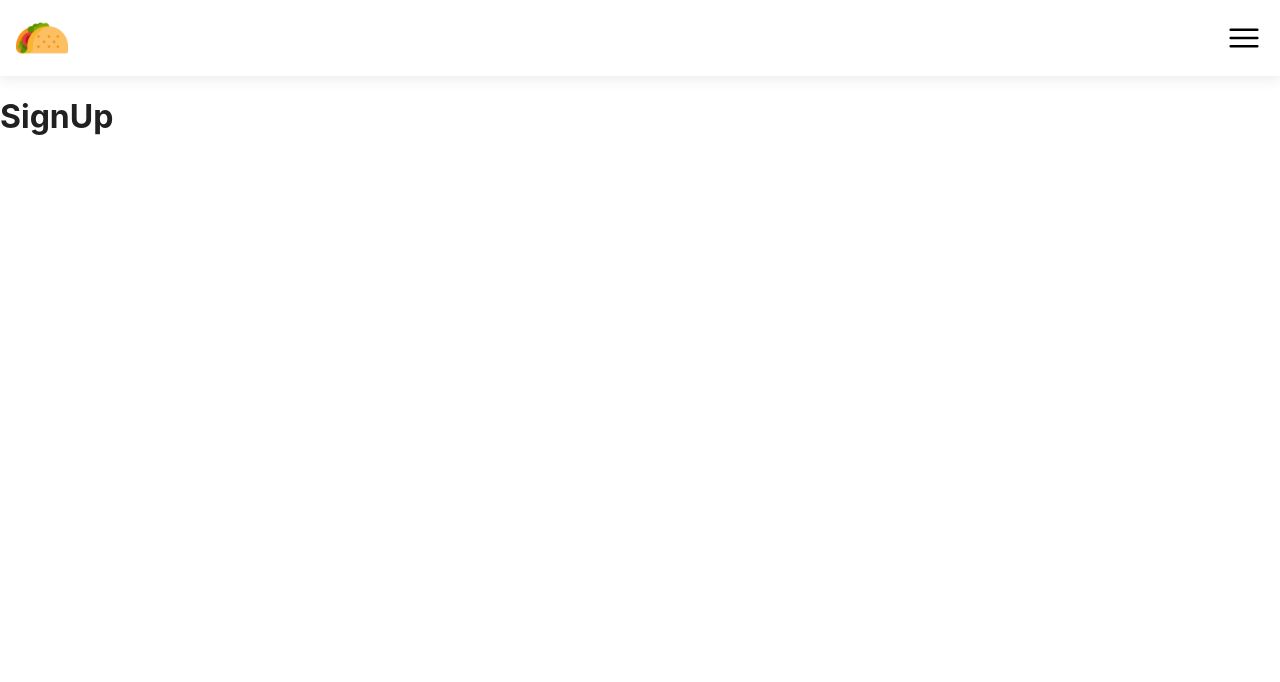
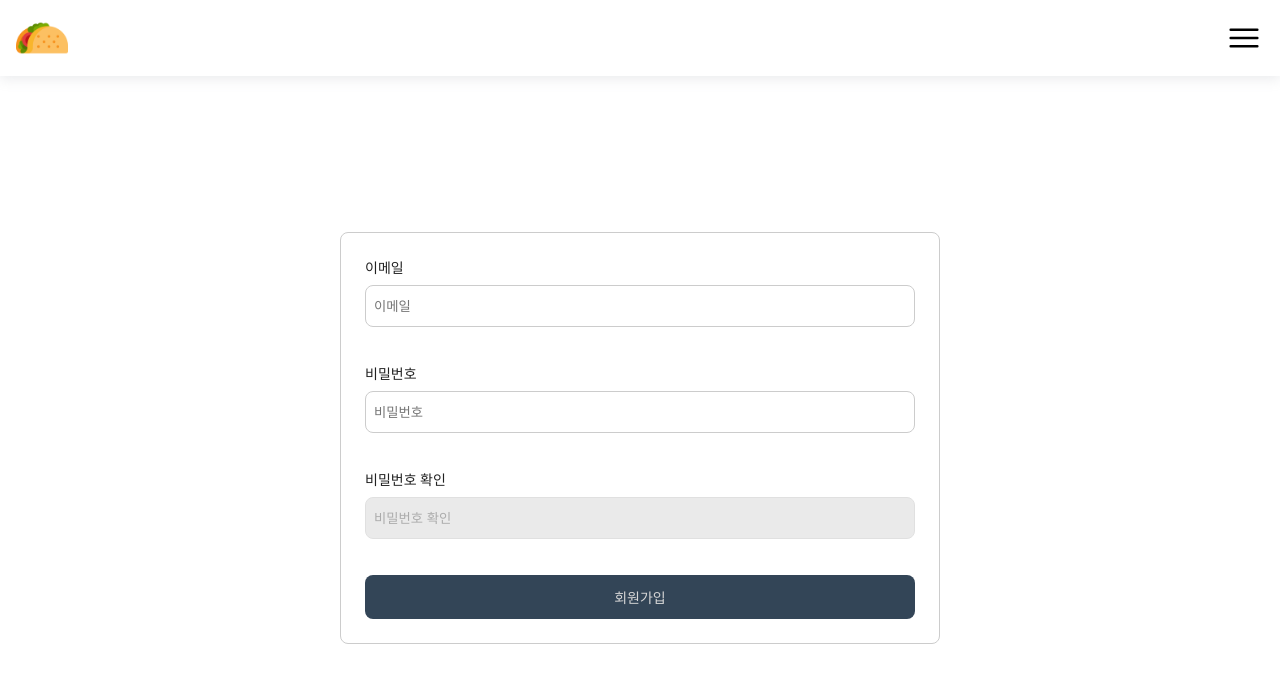
Before and after one commit to gouz7514/TACO, a React (Vite) app: page /signup in a window 1280 px wide. Shown: the top 682 px of the page. Built offline with nearby package versions, Linux system fonts and the light colour scheme; no server answers.

Commit message:
Add(page) : SignUp

```diff
--- a/src/pages/SignUp.tsx
+++ b/src/pages/SignUp.tsx
@@ -1,8 +1,130 @@
+import { useEffect } from "react"
+import { useNavigate } from "react-router-dom"
+import styled from "styled-components"
+
+import Button from "@/components/Atom/Button"
+import InputForm from "@/components/Organism/InputForm"
+import Input from "@/components/Molecule/Input"
+
+import supabase from "@/supabase/config"
+import useInput from "@/hooks/useInput"
+import { SIGN_UP_MESSAGE, ERROR_COMMON_MESSAGE } from "@/constants/constants"
+import { isEmail, isLongerThanSix, isSamePassword } from "@/util/validator"
+
+const SignUpStyle = styled.div`
+  height: calc(100vh - 108px);
+  display: flex;
+  justify-content: center;
+  align-items: center;
+`
+
 const SignUp = () => {
+  const navigate = useNavigate()
+
+  const {
+    value: emailValue,
+    isValid: emailValid,
+    isError: emailError,
+    valueChangeHandler: emailChangeHandler,
+    inputBlurHandler: emailBlurHandler,
+  } = useInput(isEmail)
+
+  const {
+    value: passwordValue,
+    isValid: passwordValid,
+    isError: passwordError,
+    valueChangeHandler: passwordChangeHandler,
+    inputBlurHandler: passwordBlurHandler,
+  } = useInput(isLongerThanSix)
+
+  const isSamePasswordValidator = (value: string) => isSamePassword(passwordValue, value)
+
+  const {
+    value: passwordConfirmValue,
+    isValid: passwordConfirmValid,
+    isError: passwordConfirmError,
+    valueChangeHandler: passwordConfirmChangeHandler,
+    inputBlurHandler: passwordConfirmBlurHandler,
+  } = useInput(isSamePasswordValidator)
+
+  let formValid = false
+
+  if (emailValid && passwordValid && passwordConfirmValid) {
+    formValid = true
+  }
+
+  useEffect(() => {
+    const getSession = async () => {
+      try {
+        const { data: { session } } = await supabase.auth.getSession()
+        if (session) {
+          return navigate('/', { replace: true })
+        }
+      } catch (error) {
+        console.error(error)
+      }
+    }
+
+    getSession()
+      .catch(err => console.error(err))
+  }, [navigate])
+
+  async function onClickSignUp(event: React.FormEvent<HTMLFormElement>) {
+    event.preventDefault()
+    try {
+      const { data, error } = await supabase.auth.signUp({
+        email: emailValue,
+        password: passwordValue,
+      })
+      const { user, session } = data
+      if (user && session) {
+        alert(SIGN_UP_MESSAGE.success)
+        return navigate('/', { replace: true })
+      }
+      if (error?.name === 'AuthApiError' && error?.message === 'User already registered') {
+        alert(SIGN_UP_MESSAGE.alreadyExist)
+        return
+      }
+    } catch (error) {
+      alert(ERROR_COMMON_MESSAGE)
+      console.error('Error signing up: ', error)
+    }
+  }
+
   return (
-    <div>
-      <h1>SignUp</h1>
-    </div>
+    <SignUpStyle className="container">
+      <InputForm onSubmit={onClickSignUp}>
+        <Input
+          type="email"
+          id="email"
+          placeholder="이메일"
+          value={emailValue}
+          isError={emailError}
+          onChange={emailChangeHandler}
+          onBlur={emailBlurHandler}
+        />
+        <Input
+          type="password"
+          id="password"
+          placeholder="비밀번호"
+          value={passwordValue}
+          isError={passwordError}
+          onChange={passwordChangeHandler}
+          onBlur={passwordBlurHandler}
+        />
+        <Input
+          type="password"
+          id="passwordConfirm"
+          placeholder="비밀번호 확인"
+          value={passwordConfirmValue}
+          isError={passwordConfirmError}
+          onChange={passwordConfirmChangeHandler}
+          onBlur={passwordConfirmBlurHandler}
+          disabled={passwordValue === ''}
+        />
+        <Button text="회원가입" size="large" color="primary" disabled={!formValid} />
+      </InputForm>
+    </SignUpStyle>
   )
 }
 
```
